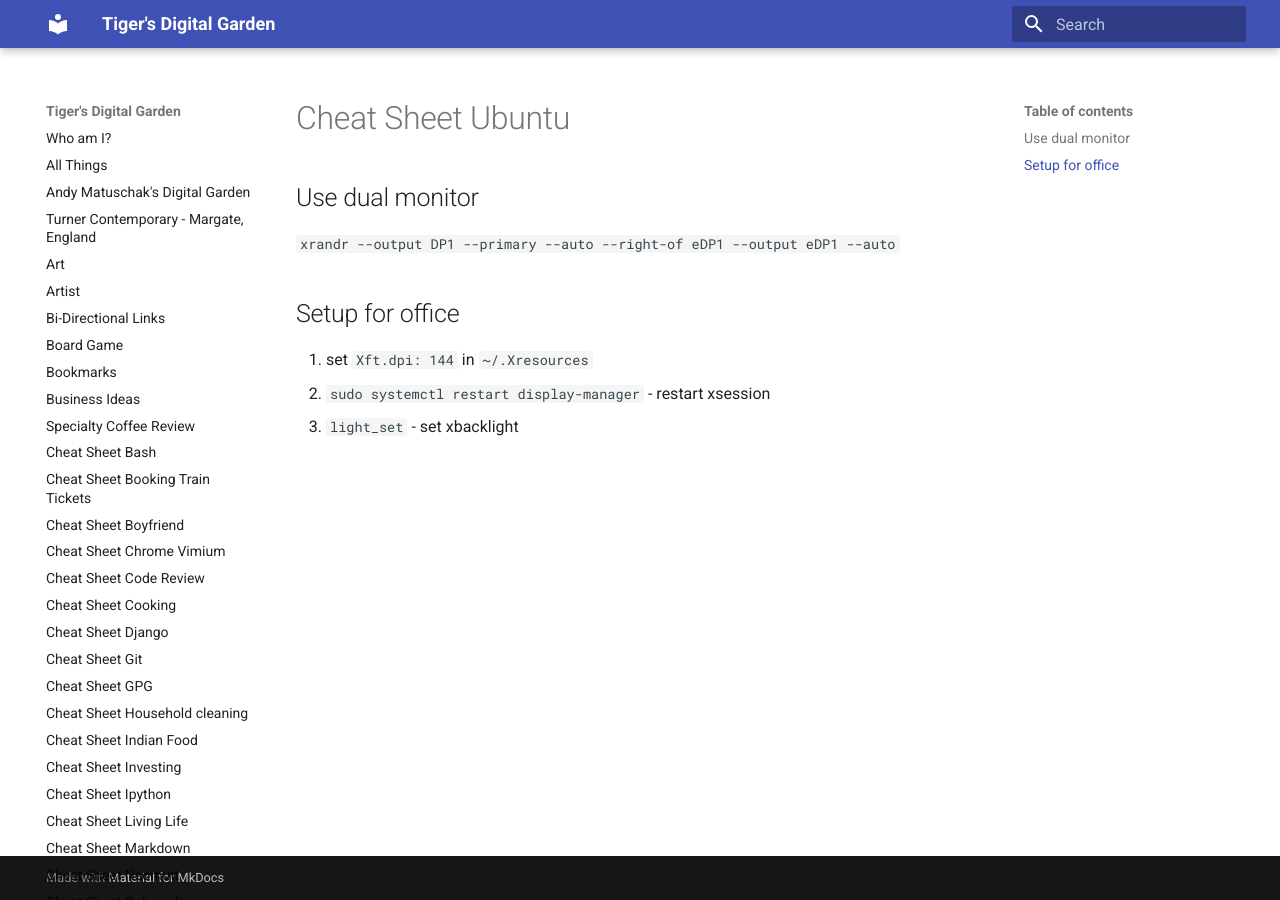
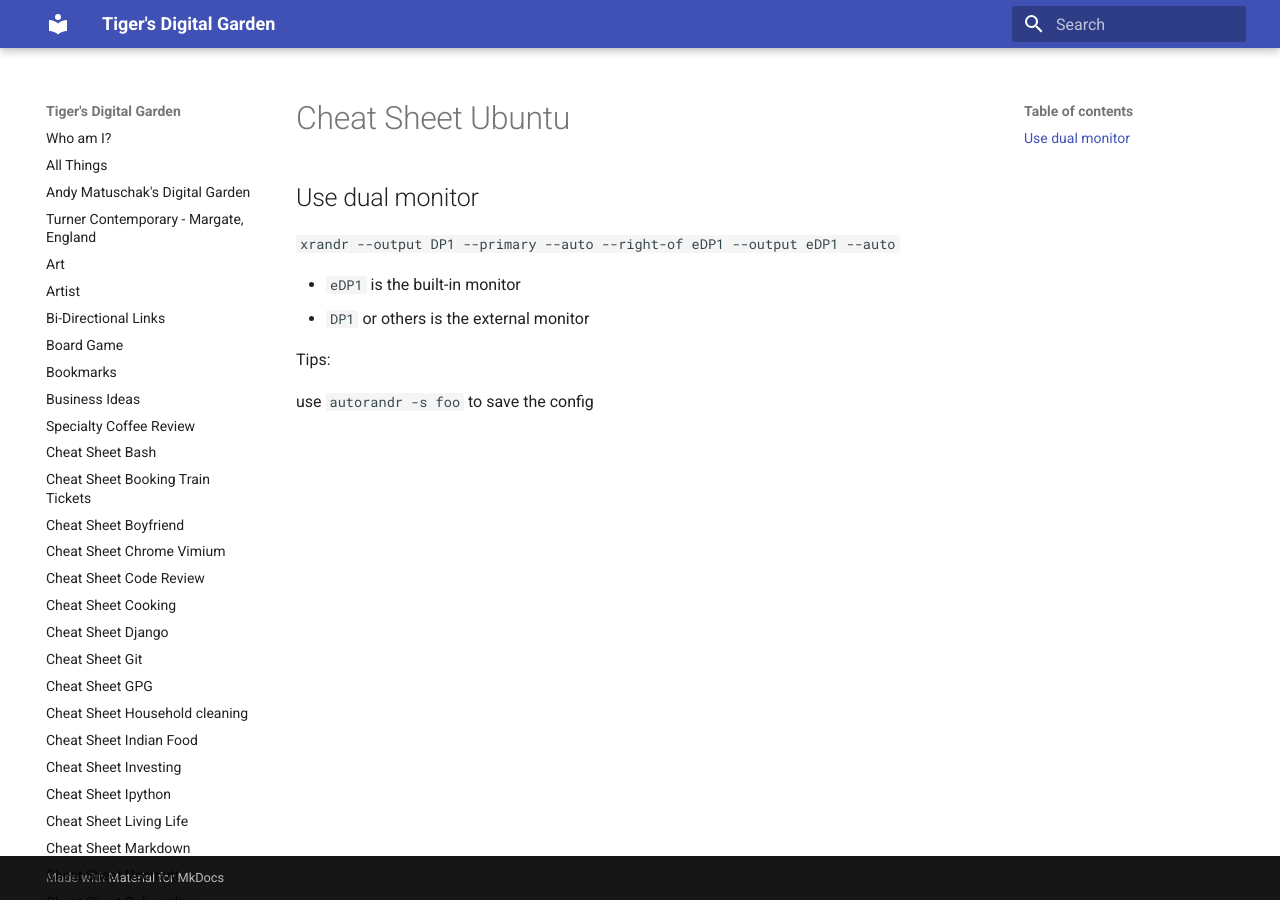
Before and after one commit to ynotstartups/notes, an MkDocs documentation site: the page built from notes/cheat-sheet-ubuntu.md, in a window 1280 px wide. Built offline with MkDocs 1.6.1 and Material for MkDocs 9.7.7, drawn with Linux system fonts in a browser that asks for light colours.

Commit message:
add tips for ubuntu

```diff
--- a/notes/cheat-sheet-ubuntu.md
+++ b/notes/cheat-sheet-ubuntu.md
@@ -4,8 +4,9 @@
 
 `xrandr --output DP1 --primary --auto --right-of eDP1 --output eDP1 --auto`
 
-## Setup for office
+- `eDP1` is the built-in monitor
+- `DP1` or others is the external monitor
 
-1. set `Xft.dpi: 144` in `~/.Xresources`
-1. `sudo systemctl restart display-manager` - restart xsession
-1. `light_set` - set xbacklight
+Tips:
+
+use `autorandr -s foo` to save the config
```
